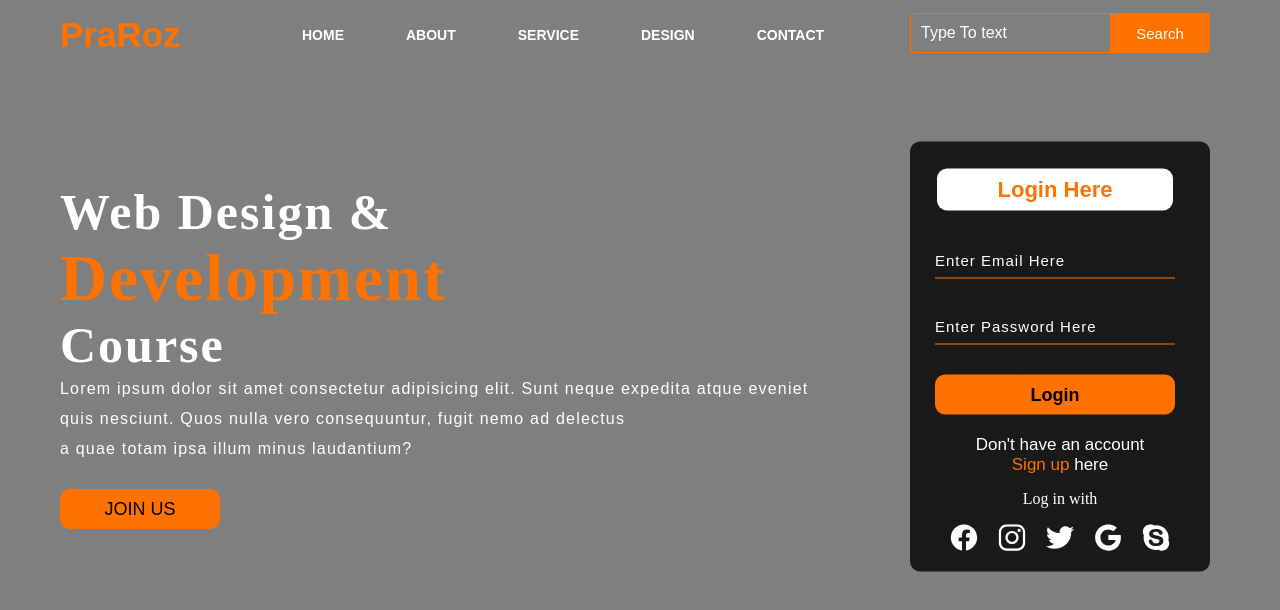
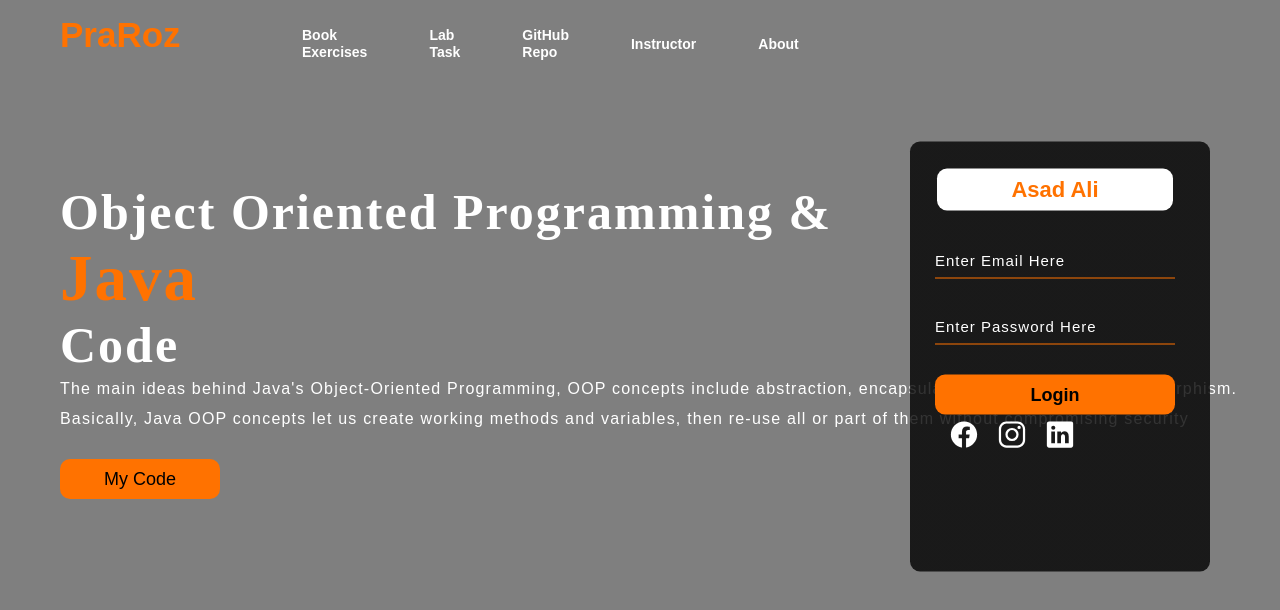
Before and after one commit to asadali27232/OOP_in_Java, a plain HTML site: page index.html in a window 1280 px wide. Drawn offline with nearby package versions, Linux system fonts and the light colour scheme.

Commit message:
Update index.html

```diff
--- a/index.html
+++ b/index.html
@@ -1,7 +1,7 @@
 <!DOCTYPE html>
 <html lang="en">
 <head>
-    <title>Webpage Design</title>
+    <title>OPP in Java</title>
     <link rel="stylesheet" href="style.css">
 </head>
 <body>
@@ -14,44 +14,33 @@
 
             <div class="menu">
                 <ul>
-                    <li><a href="#">HOME</a></li>
-                    <li><a href="#">ABOUT</a></li>
-                    <li><a href="#">SERVICE</a></li>
-                    <li><a href="#">DESIGN</a></li>
-                    <li><a href="#">CONTACT</a></li>
+                    <li><a href="#">Book Exercises</a></li>
+                    <li><a href="#">Lab Task</a></li>
+                    <li><a href="#">GitHub Repo</a></li>
+                    <li><a href="#">Instructor</a></li>
+                    <li><a href="#">About</a></li>
                 </ul>
-            </div>
-
-            <div class="search">
-                <input class="srch" type="search" name="" placeholder="Type To text">
-                <a href="#"> <button class="btn">Search</button></a>
             </div>
 
         </div>
         <div class="content">
-            <h1>Web Design & <br><span>Development</span> <br>Course</h1>
-            <p class="par">Lorem ipsum dolor sit amet consectetur adipisicing elit. Sunt neque
-                 expedita atque eveniet <br> quis nesciunt. Quos nulla vero consequuntur, fugit nemo ad delectus
-                <br> a quae totam ipsa illum minus laudantium?</p>
+            <h1>Object Oriented Programming & <br><span>Java</span> <br>Code</h1>
+            <p class="par">The main ideas behind Java's Object-Oriented Programming, OOP concepts include abstraction,
+                encapsulation, inheritance and polymorphism. Basically, Java OOP concepts let us create
+                working methods and variables, then re-use all or part of them without compromising security</p>
 
-                <button class="cn"><a href="#">JOIN US</a></button>
+                <button class="cn"><a href="https://github.com/asadali27232/OOP_in_Java.git">My Code</a></button>
 
                 <div class="form">
-                    <h2>Login Here</h2>
+                    <h2>Asad Ali</h2>
                     <input type="email" name="email" placeholder="Enter Email Here">
                     <input type="password" name="" placeholder="Enter Password Here">
                     <button class="btnn"><a href="#">Login</a></button>
 
-                    <p class="link">Don't have an account<br>
-                    <a href="#">Sign up </a> here</a></p>
-                    <p class="liw">Log in with</p>
-
                     <div class="icons">
                         <a href="#"><ion-icon name="logo-facebook"></ion-icon></a>
                         <a href="#"><ion-icon name="logo-instagram"></ion-icon></a>
-                        <a href="#"><ion-icon name="logo-twitter"></ion-icon></a>
-                        <a href="#"><ion-icon name="logo-google"></ion-icon></a>
-                        <a href="#"><ion-icon name="logo-skype"></ion-icon></a>
+                        <a href="#"><ion-icon name="logo-linkedin"></ion-icon></a>
                     </div>
 
                 </div>
```
